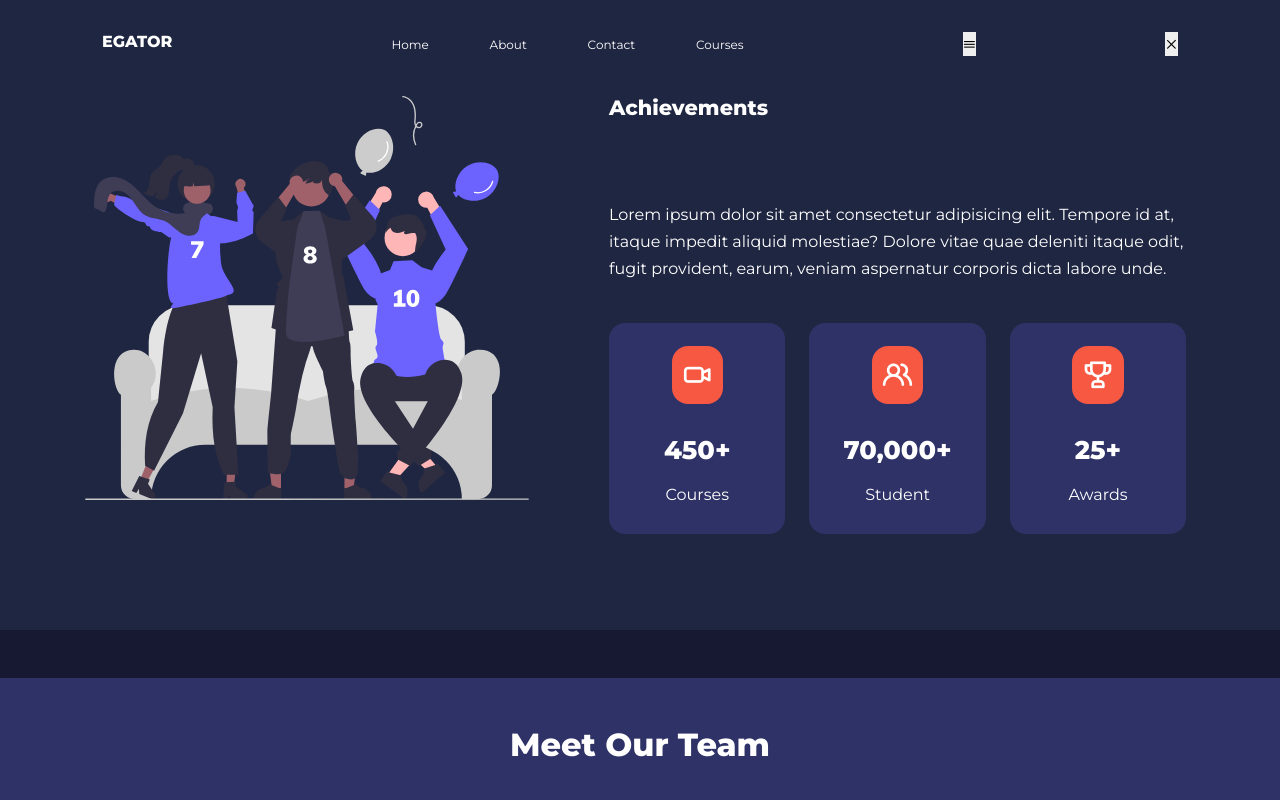
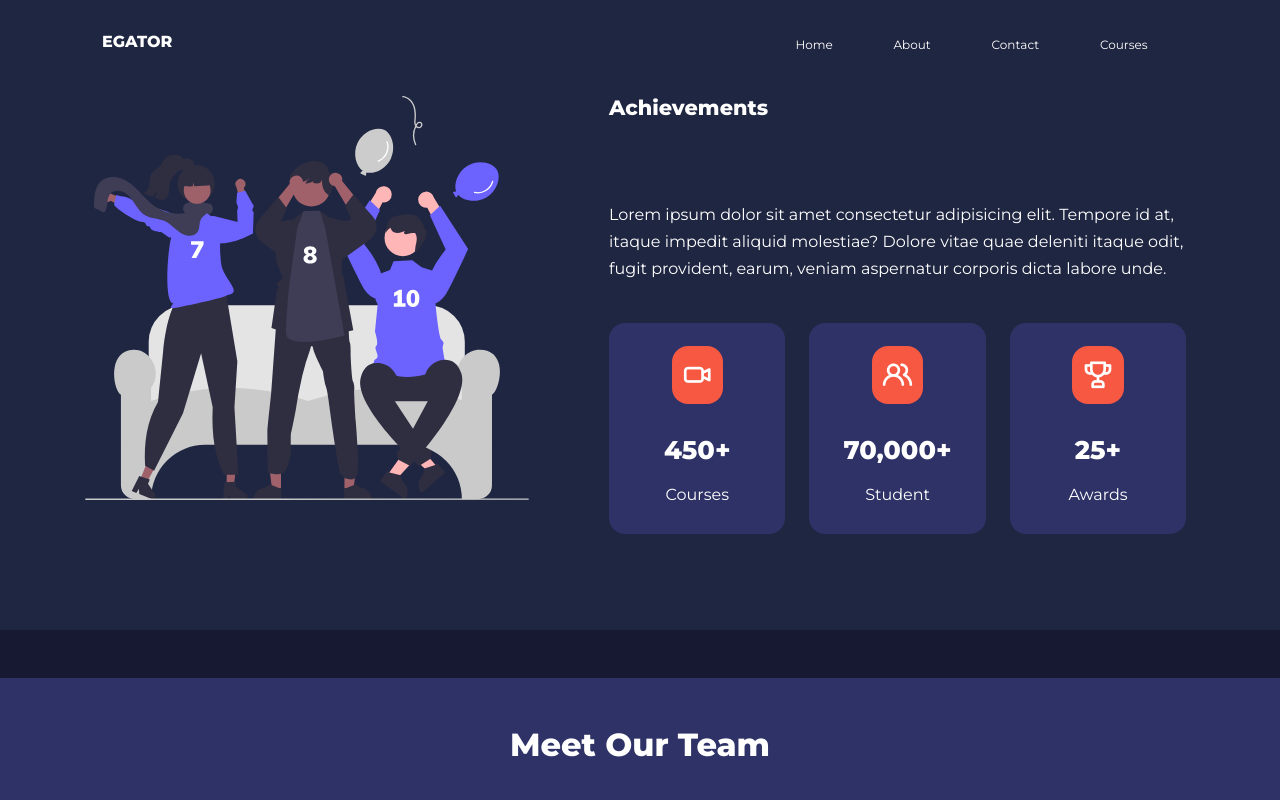
Before and after one commit to munazzanisar5/EGATOR, a plain HTML site: page pages/about.html in a window 1280 px wide. Shown: the top 800 px of the page. Drawn offline with nearby package versions, Linux system fonts and the light colour scheme.

Commit message:
update for project

```diff
--- a/pages/about.html
+++ b/pages/about.html
@@ -34,8 +34,8 @@
         <a href="./contact.html"><small>Contact</small></a>
         <a href="./courses.html"><small>Courses</small></a>
       </div>
-      <button id="open_menu_btn"><i class="uil uil-bars"></i></button>
-            <button id="close_menu_btn"><i class="uil uil-multiply"></i></button>
+            <button id="open_menu_btn" class="open_b"><i class="uil uil-bars"></i></button>
+            <button id="close_menu_btn" class="close_b"><i class="uil uil-multiply"></i></button>
     </div>
   </nav>
 
```
Also changed, not shown: pages/contact.html (+2 -2 lines), pages/courses.html (+2 -2 lines).
